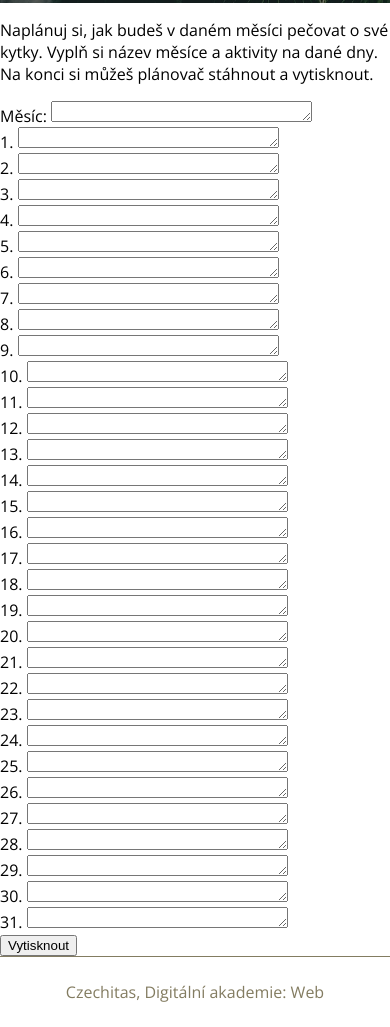
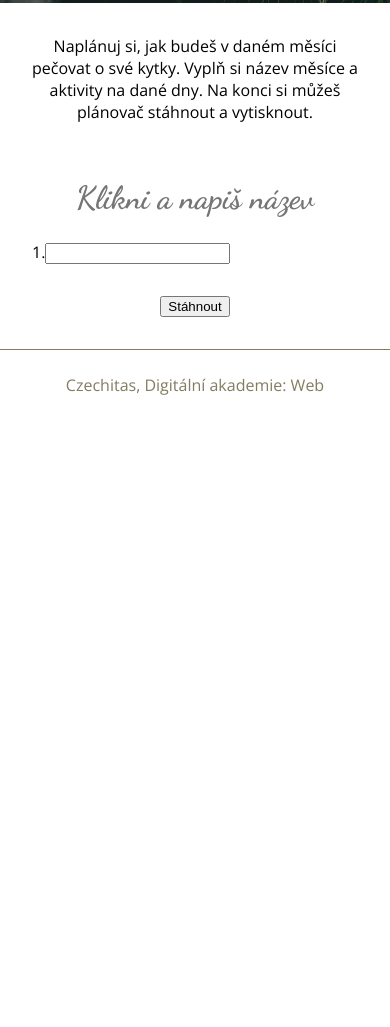
Before and after one commit to TeVecko/Kytkovo, a website built with webpack: page src/planner.html in a window 390 px wide. Shown: the part 841-1868 px from the top of the page. After the commit the page ends 1261 px from the top, so only its background shows below. Built offline with nearby package versions, Linux system fonts and the light colour scheme.

Commit message:
Úprava křížku u hamburger menu, stylování plánovače

```diff
--- a/src/planner.html
+++ b/src/planner.html
@@ -48,136 +48,24 @@
           stáhnout a vytisknout.
         </p>
         <form class="planner-form" action="">
-          <label for=""
-            >Měsíc:
-            <textarea name="" id="" cols="30" rows="1"></textarea>
-          </label>
-          <label for=""
-            >1.
-            <textarea name="" id="" cols="30" rows="1"></textarea>
-          </label>
-          <label for=""
-            >2.
-            <textarea name="" id="" cols="30" rows="1"></textarea>
-          </label>
-          <label for=""
-            >3.
-            <textarea name="" id="" cols="30" rows="1"></textarea>
-          </label>
-          <label for=""
-            >4.
-            <textarea name="" id="" cols="30" rows="1"></textarea>
-          </label>
-          <label for=""
-            >5.
-            <textarea name="" id="" cols="30" rows="1"></textarea>
-          </label>
-          <label for=""
-            >6.
-            <textarea name="" id="" cols="30" rows="1"></textarea>
-          </label>
-          <label for=""
-            >7.
-            <textarea name="" id="" cols="30" rows="1"></textarea>
-          </label>
-          <label for=""
-            >8.
-            <textarea name="" id="" cols="30" rows="1"></textarea>
-          </label>
-          <label for=""
-            >9.
-            <textarea name="" id="" cols="30" rows="1"></textarea>
-          </label>
-          <label for=""
-            >10.
-            <textarea name="" id="" cols="30" rows="1"></textarea>
-          </label>
-          <label for=""
-            >11.
-            <textarea name="" id="" cols="30" rows="1"></textarea>
-          </label>
-          <label for=""
-            >12.
-            <textarea name="" id="" cols="30" rows="1"></textarea>
-          </label>
-          <label for=""
-            >13.
-            <textarea name="" id="" cols="30" rows="1"></textarea>
-          </label>
-          <label for=""
-            >14.
-            <textarea name="" id="" cols="30" rows="1"></textarea>
-          </label>
-          <label for=""
-            >15.
-            <textarea name="" id="" cols="30" rows="1"></textarea>
-          </label>
-          <label for=""
-            >16.
-            <textarea name="" id="" cols="30" rows="1"></textarea>
-          </label>
-          <label for=""
-            >17.
-            <textarea name="" id="" cols="30" rows="1"></textarea>
-          </label>
-          <label for=""
-            >18.
-            <textarea name="" id="" cols="30" rows="1"></textarea>
-          </label>
-          <label for=""
-            >19.
-            <textarea name="" id="" cols="30" rows="1"></textarea>
-          </label>
-          <label for=""
-            >20.
-            <textarea name="" id="" cols="30" rows="1"></textarea>
-          </label>
-          <label for=""
-            >21.
-            <textarea name="" id="" cols="30" rows="1"></textarea>
-          </label>
-          <label for=""
-            >22.
-            <textarea name="" id="" cols="30" rows="1"></textarea>
-          </label>
-          <label for=""
-            >23.
-            <textarea name="" id="" cols="30" rows="1"></textarea>
-          </label>
-          <label for=""
-            >24.
-            <textarea name="" id="" cols="30" rows="1"></textarea>
-          </label>
-          <label for=""
-            >25.
-            <textarea name="" id="" cols="30" rows="1"></textarea>
-          </label>
-          <label for=""
-            >26.
-            <textarea name="" id="" cols="30" rows="1"></textarea>
-          </label>
-          <label for=""
-            >27.
-            <textarea name="" id="" cols="30" rows="1"></textarea>
-          </label>
-          <label for=""
-            >28.
-            <textarea name="" id="" cols="30" rows="1"></textarea>
-          </label>
-          <label for=""
-            >29.
-            <textarea name="" id="" cols="30" rows="1"></textarea>
-          </label>
-          <label for=""
-            >30.
-            <textarea name="" id="" cols="30" rows="1"></textarea>
-          </label>
-          <label for=""
-            >31.
-            <textarea name="" id="" cols="30" rows="1"></textarea>
-          </label>
+          <textarea
+            class="planner-form__month"
+            name=""
+            id=""
+            rows="1"
+            placeholder="Klikni a napiš název měsíce"
+          ></textarea>
+
+          <div class="planner-form__day">
+            <div class="col-25">
+              <label for="day">1.</label>
+            </div>
+            <div class="col-75">
+              <input type="text" id="day" name="day" placeholder="" />
+            </div>
+          </div>
         </form>
-        <button class="btn-print" id="btn-print">Vytisknout</button>
+        <button class="btn-print" id="btn-print">Stáhnout</button>
       </main>
       <footer class="footer">
         <p>Czechitas, Digitální akademie: Web</p>
--- a/src/style.css
+++ b/src/style.css
@@ -110,6 +110,8 @@ body {
   /*background-image: url('./img/close.png');
   filter: invert(100%);*/
   position: fixed;
+  top: 0;
+  right: 0;
   margin-top: 1.8rem;
   margin-right: 1rem;
   border: none;
@@ -474,9 +476,37 @@ body {
 }
 
 /* Styly pro planner.html */
+.planner-description {
+  text-align: center;
+  margin: 0;
+  padding: 2rem 2rem 2rem 2rem;
+}
+
 .planner-form {
   display: flex;
   flex-direction: column;
+  padding: 1rem 2rem 2rem 2rem;
+}
+
+.planner-form__month {
+  padding: 0.5rem 1rem;
+  margin-bottom: 1rem;
+  border: none;
+  resize: none;
+  text-align: center;
+  font-family: 'Dancing Script', cursive;
+  font-weight: bold;
+  font-size: 2rem;
+}
+
+.planner-form__day {
+  display: flex;
+  width: 100%;
+}
+
+.btn-print {
+  margin: 0 auto 2rem;
+  display: block;
 }
 
 @media print {
```
